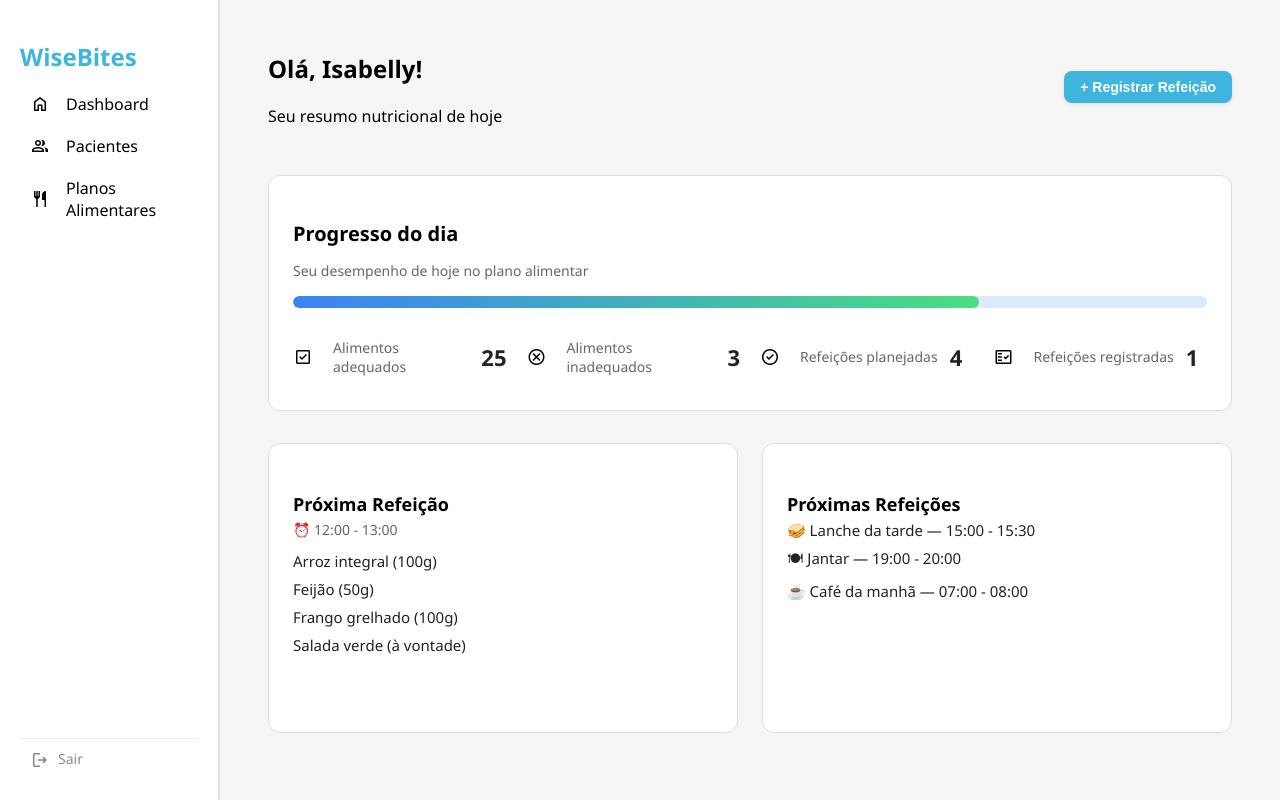
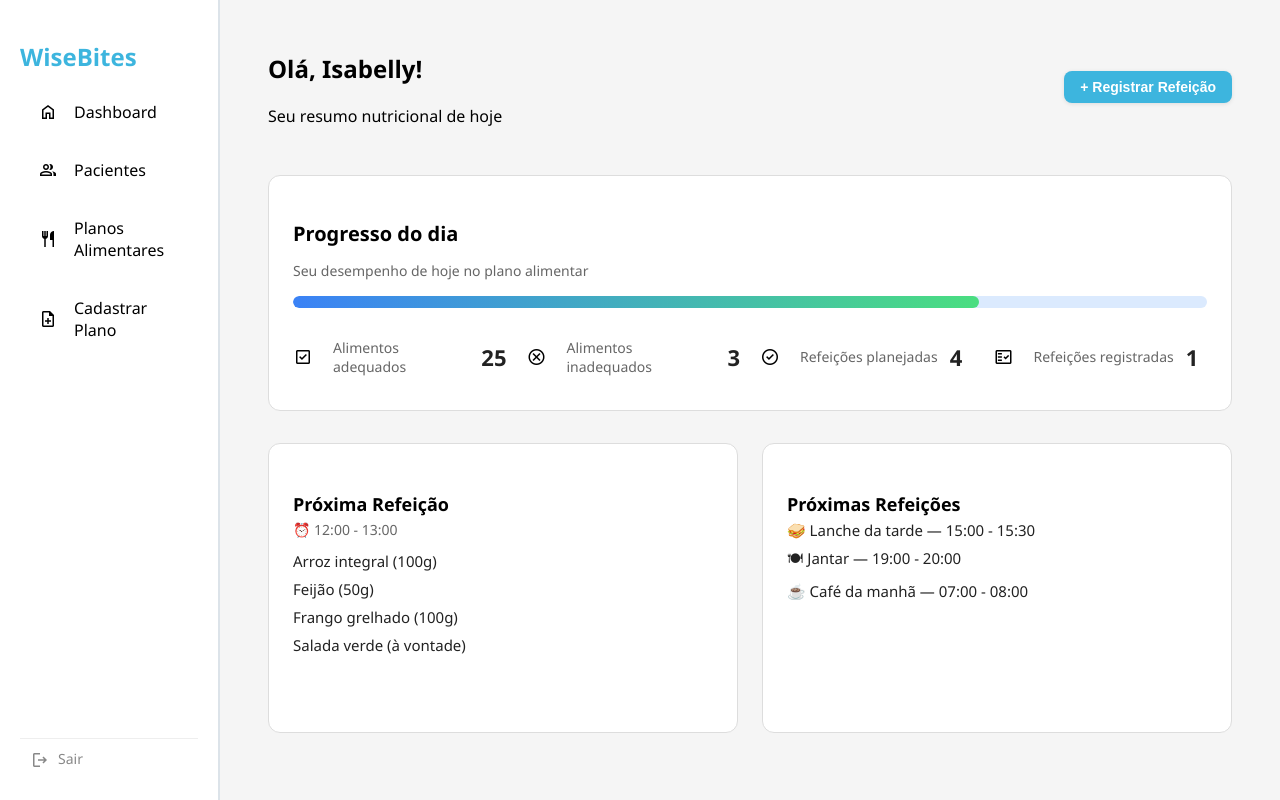
Before and after one commit to Isabellybrt/Wisebites, a React (Create React App) app in the folder frontend/: page /home in a window 1280 px wide. Built offline with nearby package versions, Linux system fonts and the light colour scheme.

Commit message:
adicionando rota de plano em sidebar de nutricionista

```diff
--- a/frontend/src/components/Sidebar_Nutritionist.tsx
+++ b/frontend/src/components/Sidebar_Nutritionist.tsx
@@ -1,5 +1,8 @@
 import React from 'react';
 import '../styles/Sidebar_Nutritionist.css';
+import Dashboard from '../pages/Home_Nutritionist';
+import { Link } from 'react-router-dom';
+import Plan_Registration from '../pages/Plan_Registration';
 
 const Sidebar: React.FC = () => {
   return (
@@ -9,26 +12,37 @@ const Sidebar: React.FC = () => {
         <nav>
           <ul>
             <li>
+              <Link to="/dashboard">
                 <span className="material-symbols-outlined">home</span>
                 Dashboard
+              </Link>
             </li>
             <li>
+              <Link to="/">
                 <span className="material-symbols-outlined">group</span>
                 Pacientes
+              </Link>
             </li>
             <li>
+              <Link to="/">
                 <span className="material-symbols-outlined">restaurant</span>
                 Planos Alimentares
+              </Link>
             </li>
-
+            <li>
+              <Link to="/plan_registration">
+                <span className="material-symbols-outlined">note_add</span>
+                Cadastrar Plano
+              </Link>
+            </li>
           </ul>
         </nav>
+
       </div>
       <div className="logout">
         <span className="material-symbols-outlined">logout</span>
         Sair
       </div>
-
     </aside>
   );
 };
--- a/frontend/src/styles/Sidebar_Nutritionist.css
+++ b/frontend/src/styles/Sidebar_Nutritionist.css
@@ -71,3 +71,18 @@ margin-top: 20px;
   margin-right: 8px;
   vertical-align: middle;
 }
+
+
+.sidebar ul li a {
+  display: flex;
+  align-items: center;
+  gap: 8px;
+  color: inherit;
+  text-decoration: none;
+  padding: 8px;
+}
+
+.sidebar ul li a:hover {
+  background-color: #f2f2f2;
+  border-radius: 5px;
+}
```
Lines whose indentation alone changed are shown as unchanged.
